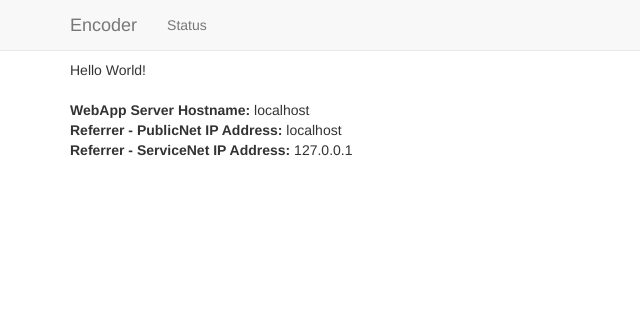
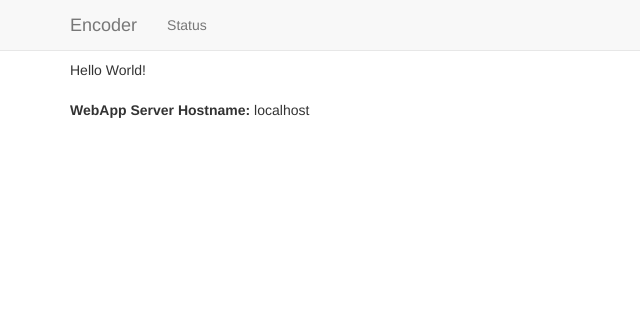
Before and after one commit to erendira/touchstone, a Django app: page / in a window 1280 px wide. Shown: the top 311 px of the page, without its empty margins (0-640 px from the left). Run offline with Django 3.2, Linux system fonts and the light colour scheme; some libraries are stand-ins or nearby versions.

Commit message:
Remove request metadata usage

```diff
--- a/logging/webapp/django/home/views.py
+++ b/logging/webapp/django/home/views.py
@@ -3,15 +3,14 @@ from django.http import HttpResponseRedirect, HttpResponse
 from django.shortcuts import render, redirect
 from django.template import RequestContext
 from helloworld_proj import env_settings
+import logging
+#-------------------------------------------------------------------------------
+logger = logging.getLogger(__name__)
 #-------------------------------------------------------------------------------
 def home_index(request):
     page = "home"
-    referrer_http_host = request.META['HTTP_HOST']
-    referrer_remote_addr = request.META['REMOTE_ADDR']
     data = {
             'page': page,
-            'referrer_http_host': referrer_http_host,
-            'referrer_remote_addr': referrer_remote_addr,
             'hostname': env_settings.HOSTNAME,
             }
     template = "home/index.html"
--- a/logging/webapp/django/templates/home/index.html
+++ b/logging/webapp/django/templates/home/index.html
@@ -11,9 +11,5 @@ Hello World!
 
 </br>
 <b>WebApp Server Hostname:</b> {{ hostname }}
-</br>
-<b>Referrer - PublicNet IP Address:</b> {{ referrer_http_host }}
-</br>
-<b>Referrer - ServiceNet IP Address:</b> {{ referrer_remote_addr }}
 
 {% endblock %}
```
